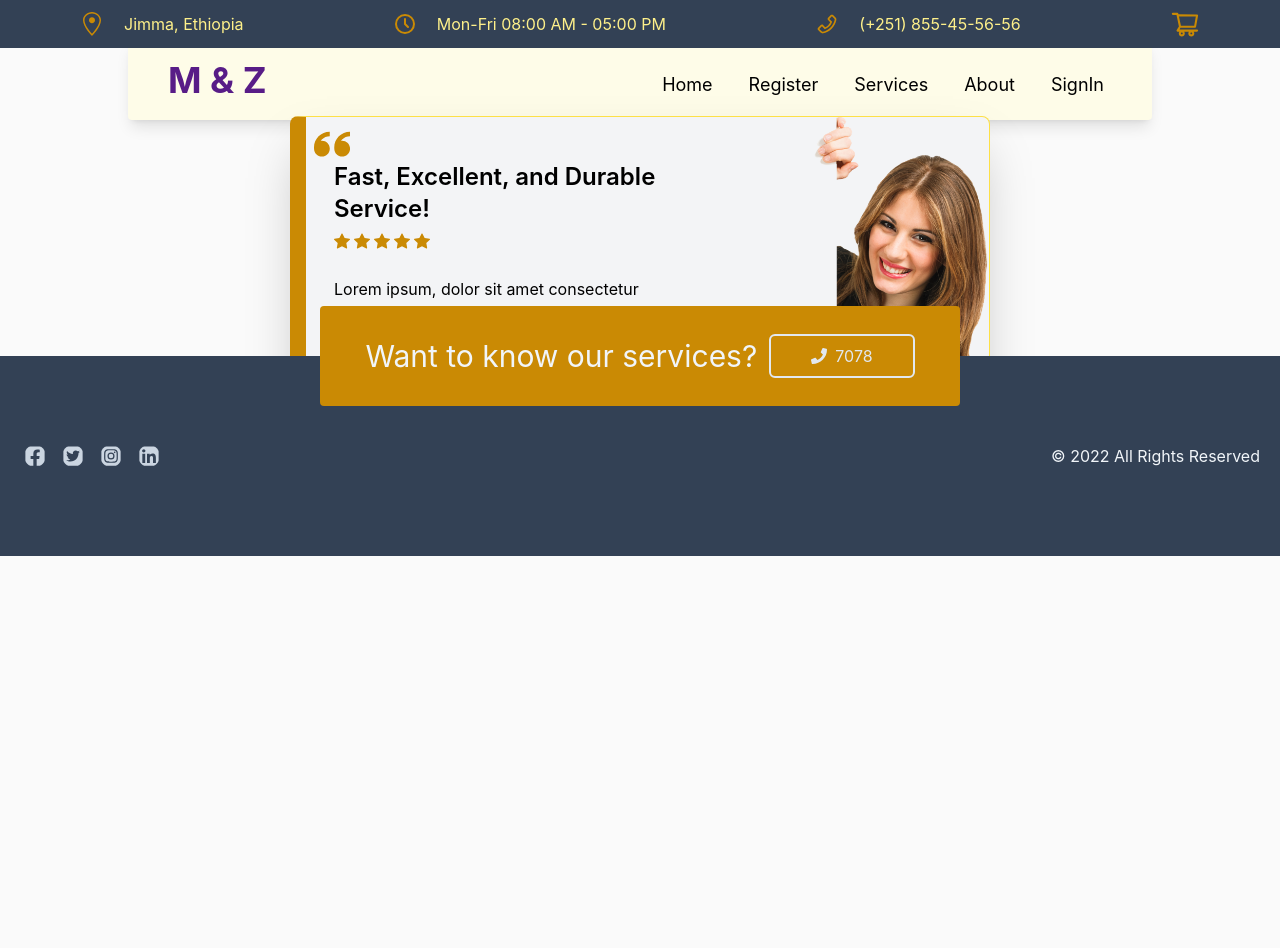
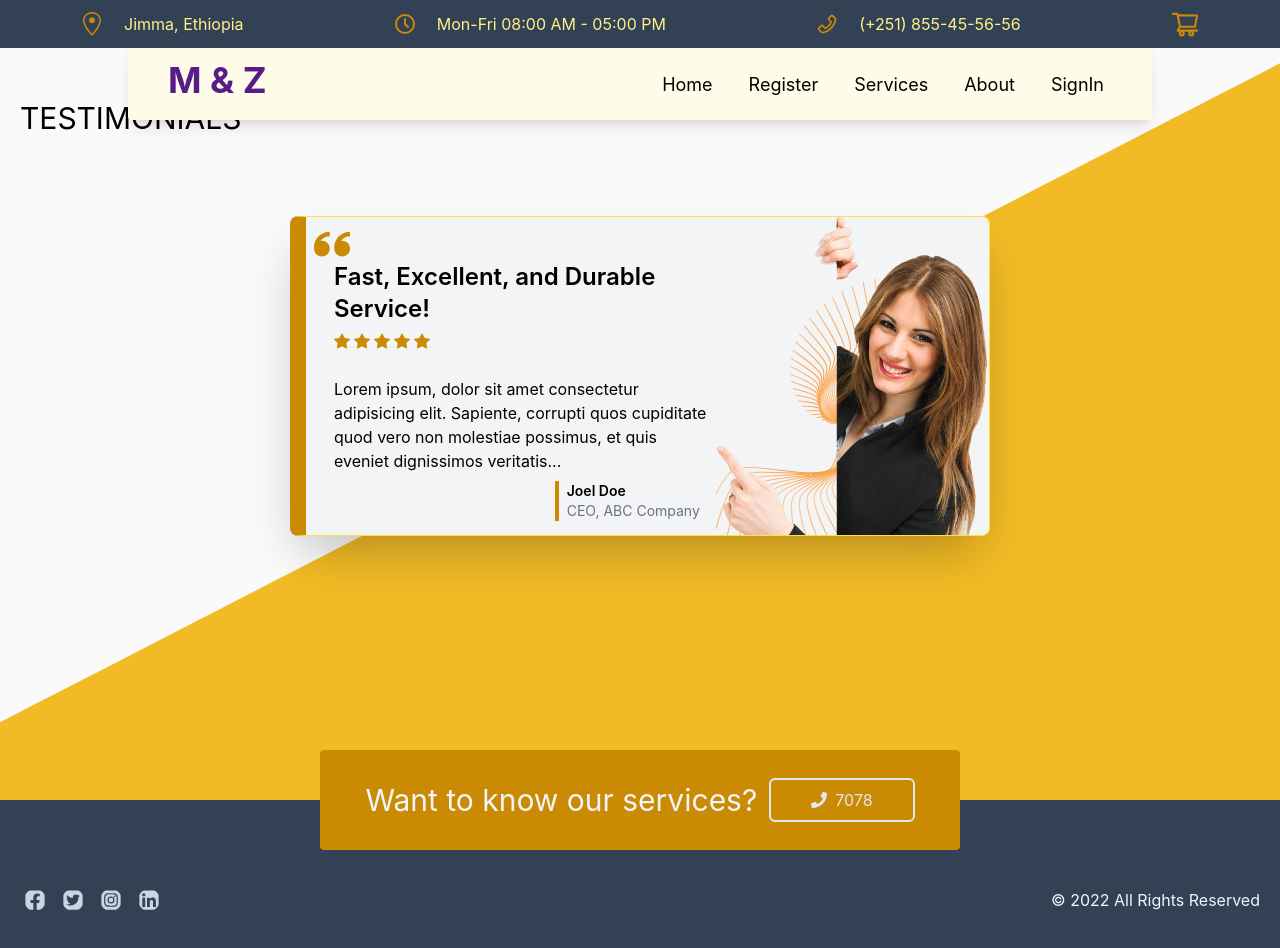
Before and after one commit to mengiefen/elec-service-frontend, a Next.js app: page /testimonials in a window 1280 px wide. Shown: the top 948 px of the page. Before the commit the page ends 800 px from the top, so only its background shows below. Built offline with nearby package versions, Linux system fonts and the light colour scheme.

Commit message:
improve the styles

```diff
--- a/src/styles/globals.css
+++ b/src/styles/globals.css
@@ -42,10 +42,8 @@ a {
 
   .nav-container {
     @apply absolute left-[10%] top-10  w-4/5 h-20 mx-auto
-      shadow-lg py-2 px-10 rounded  bg-yellow-50 flex justify-between items-center;
+      shadow-lg py-2 px-10 rounded  bg-yellow-50 flex justify-between items-center z-10;
   }
-
-
 
   .footer-social-icon {
     @apply text-3xl text-slate-300 hover:text-yellow-700 hover:border-2 border-yellow-600 rounded-full p-1 cursor-pointer;
@@ -54,11 +52,10 @@ a {
   .enquiry-input {
     @apply p-2 border-2 border-yellow-600 rounded-md focus:outline-none focus:border-slate-400 bg-slate-100 text-slate-800;
   }
-
 }
 
 .hero-image {
-  background-image: url("/images/spiral.svg");
+  background-image: url('/images/spiral.svg');
   background-repeat: no-repeat;
   background-position: bottom right;
   background-size: cover;
@@ -66,10 +63,29 @@ a {
 }
 
 @font-face {
-  font-family: "digital";
+  font-family: 'digital';
   src: url('../../public/fonts/digital.ttf');
 }
 
 .time-display {
   font-family: digital, 'Courier New', Courier, monospace;
 }
+
+.testimonial {
+  padding-top: 100px;
+  width: 100%;
+  min-height: 100vh;
+  background-image: url('/images/4.svg');
+  background-repeat: no-repeat;
+  background-position: bottom right;
+  background-size: cover;
+  overflow: hidden;
+  z-index: 0;
+}
+
+.testimonial-image {
+  background-image: url('/images/2.svg');
+  background-repeat: no-repeat;
+  background-position: top left 60%;
+  background-size: 150%;
+}
```
